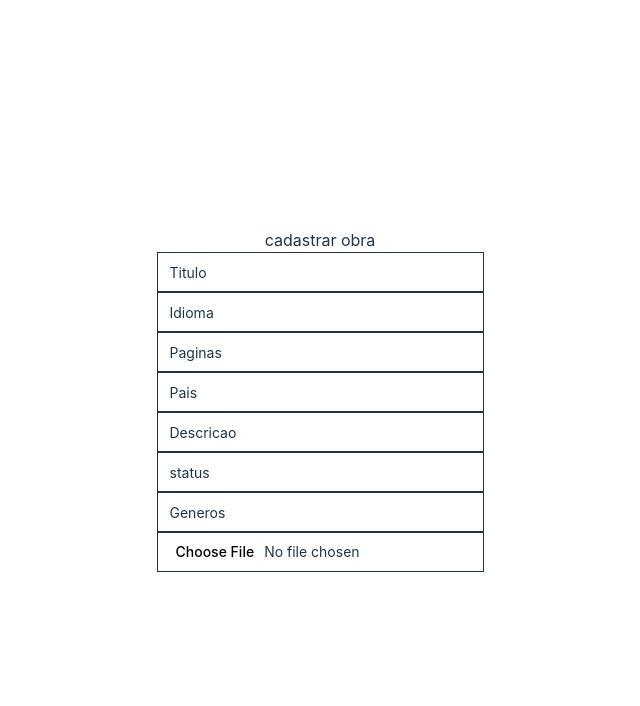
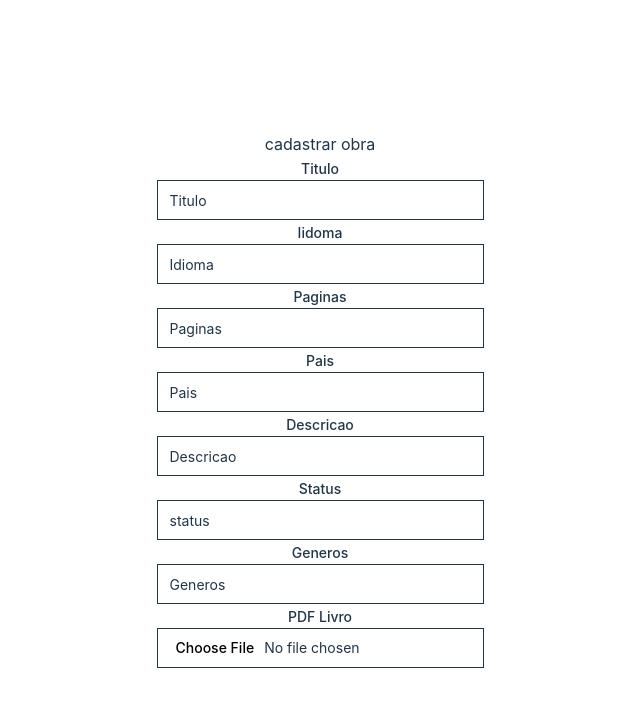
Before and after one commit to Projeto-Integrador-I-UNIversos/frontend-vue, a Vue app: page /app/cadastrar-obra in a window 1280 px wide. Shown: the top 706 px of the page, without its empty margins (320-960 px from the left). Built offline with nearby package versions, Linux system fonts and the light colour scheme.

Commit message:
add label for input obra

```diff
--- /dev/null
+++ b/src/components/ui/label/Label.vue
@@ -0,0 +1,27 @@
+<script setup lang="ts">
+import { type HTMLAttributes, computed } from 'vue'
+import { Label, type LabelProps } from 'radix-vue'
+import { cn } from '../../../lib/utils'
+
+const props = defineProps<LabelProps & { class?: HTMLAttributes['class'] }>()
+
+const delegatedProps = computed(() => {
+  const { class: _, ...delegated } = props
+
+  return delegated
+})
+</script>
+
+<template>
+  <Label
+    v-bind="delegatedProps"
+    :class="
+      cn(
+        'text-sm font-medium leading-none peer-disabled:cursor-not-allowed peer-disabled:opacity-70',
+        props.class,
+      )
+    "
+  >
+    <slot />
+  </Label>
+</template>
--- /dev/null
+++ b/src/components/ui/label/index.ts
@@ -0,0 +1 @@
+export { default as Label } from './Label.vue'
--- a/src/views/app/CadastrarObra.vue
+++ b/src/views/app/CadastrarObra.vue
@@ -2,6 +2,7 @@
 import { defineComponent } from 'vue';
 import { Input } from '../../components/ui/input';
 import axios from 'axios';
+import Label from '../../components/ui/label/Label.vue';
 /**
  * titulo
  * idioma
@@ -18,6 +19,7 @@ export default defineComponent({
     name: 'CadastrarObra',
     components: {
         Input,
+        Label
     },
     data() {
         return {
@@ -65,13 +67,21 @@ export default defineComponent({
 <template>
     <div>
         <p>cadastrar obra</p>
+        <Label for="email">Titulo</Label>
         <Input type="text" placeholder="Titulo"/>
+        <Label for="email">Iidoma</Label>
         <Input type="text" placeholder="Idioma"/>
+        <Label for="email">Paginas</Label>
         <Input type="text" placeholder="Paginas"/>
+        <Label for="email">Pais</Label>
         <Input type="text" placeholder="Pais"/>
+        <Label for="email">Descricao</Label>
         <Input type="text" placeholder="Descricao"/>
+        <Label for="email">Status</Label>
         <Input type="text" placeholder="status"/>
+        <Label for="email">Generos</Label>
         <Input type="text" placeholder="Generos"/>
+        <Label for="email">PDF Livro</Label>
         <Input id="picture" type="file" />
     </div>
 </template>
```
